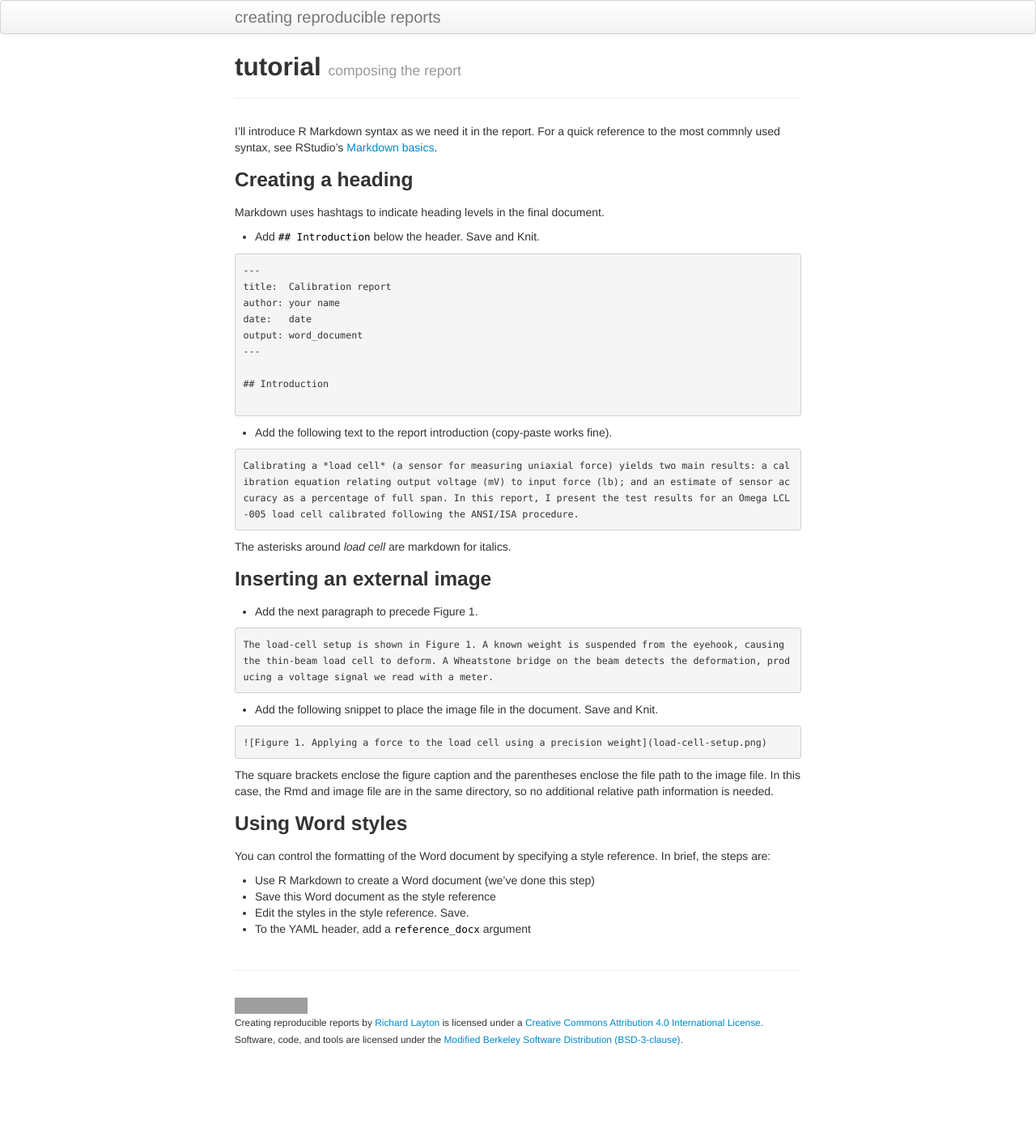
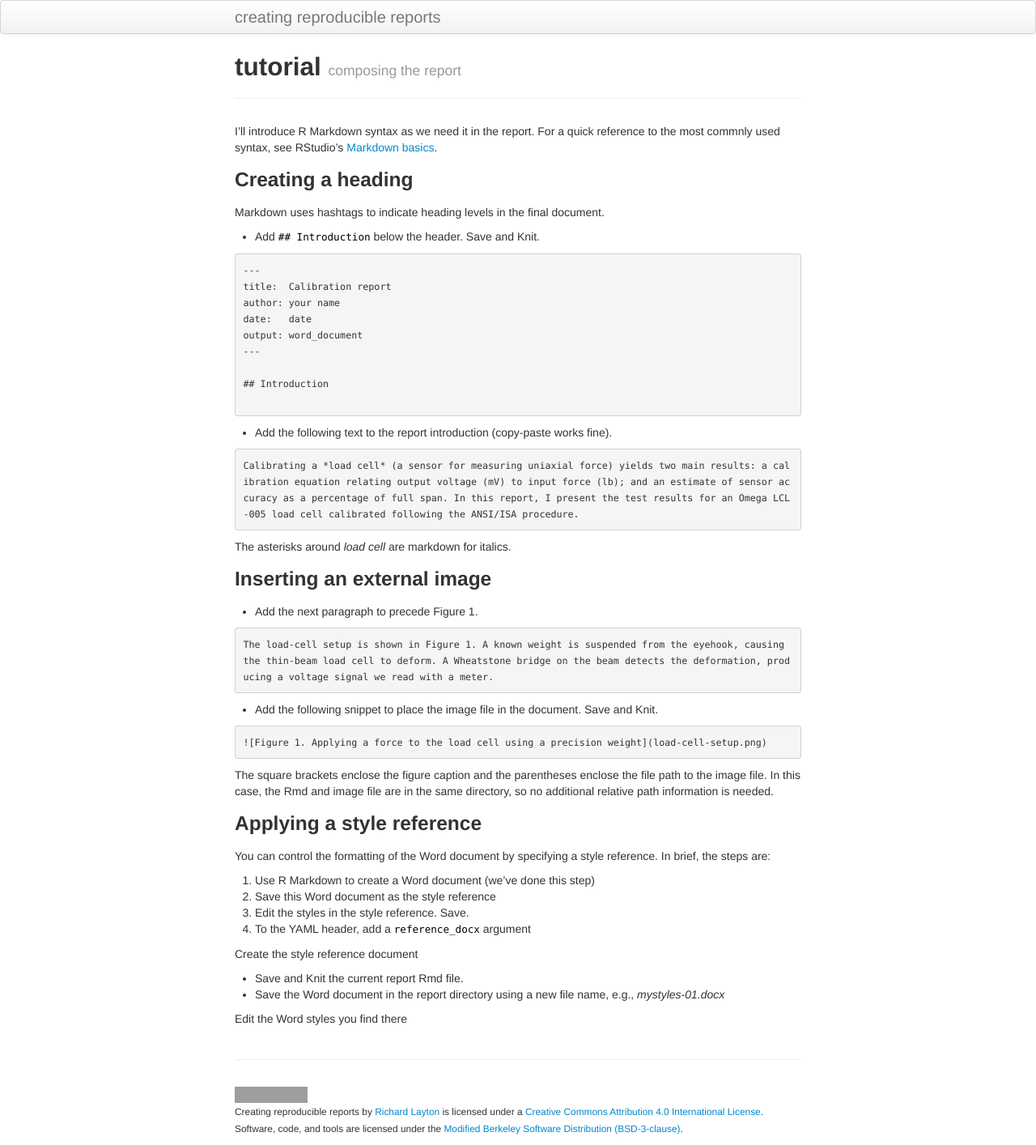
Before and after one commit to DSR-RHIT/creating-reproducible-reports, a Jekyll site: the page built from pages/composing.md, in a window 1280 px wide. Shown: the whole page at 81% size. Built offline with Jekyll 4.4.1, drawn with Linux system fonts in a browser that asks for light colours; before the commit the page ends 1304 px from its top, so only the background shows below that; grey boxes are pictures that could not be loaded.

Commit message:
tutorial

````diff
--- a/pages/composing.md
+++ b/pages/composing.md
@@ -45,11 +45,18 @@ The asterisks around *load cell* are markdown for italics.
 ```
 The square brackets enclose the figure caption and the parentheses enclose the file path to the image file. In this case, the Rmd and image file are in the same directory, so no additional relative path information is needed.
 
-### Using Word styles
+### Applying a style reference
 
 You can control the formatting of the Word document by specifying a style reference. In brief, the steps are:
 
-- Use R Markdown to create a Word document (we've done this step)
-- Save this Word document as the style reference
-- Edit the styles in the style reference. Save.
-- To the YAML header, add a `reference_docx` argument
+1. Use R Markdown to create a Word document (we've done this step)
+1. Save this Word document as the style reference
+1. Edit the styles in the style reference. Save.
+1. To the YAML header, add a `reference_docx` argument
+
+Create the style reference document
+
+- Save and Knit the current report Rmd file.
+- Save the Word document in the report directory using a new file name, e.g., *mystyles-01.docx*
+
+Edit the Word styles you find there
````
